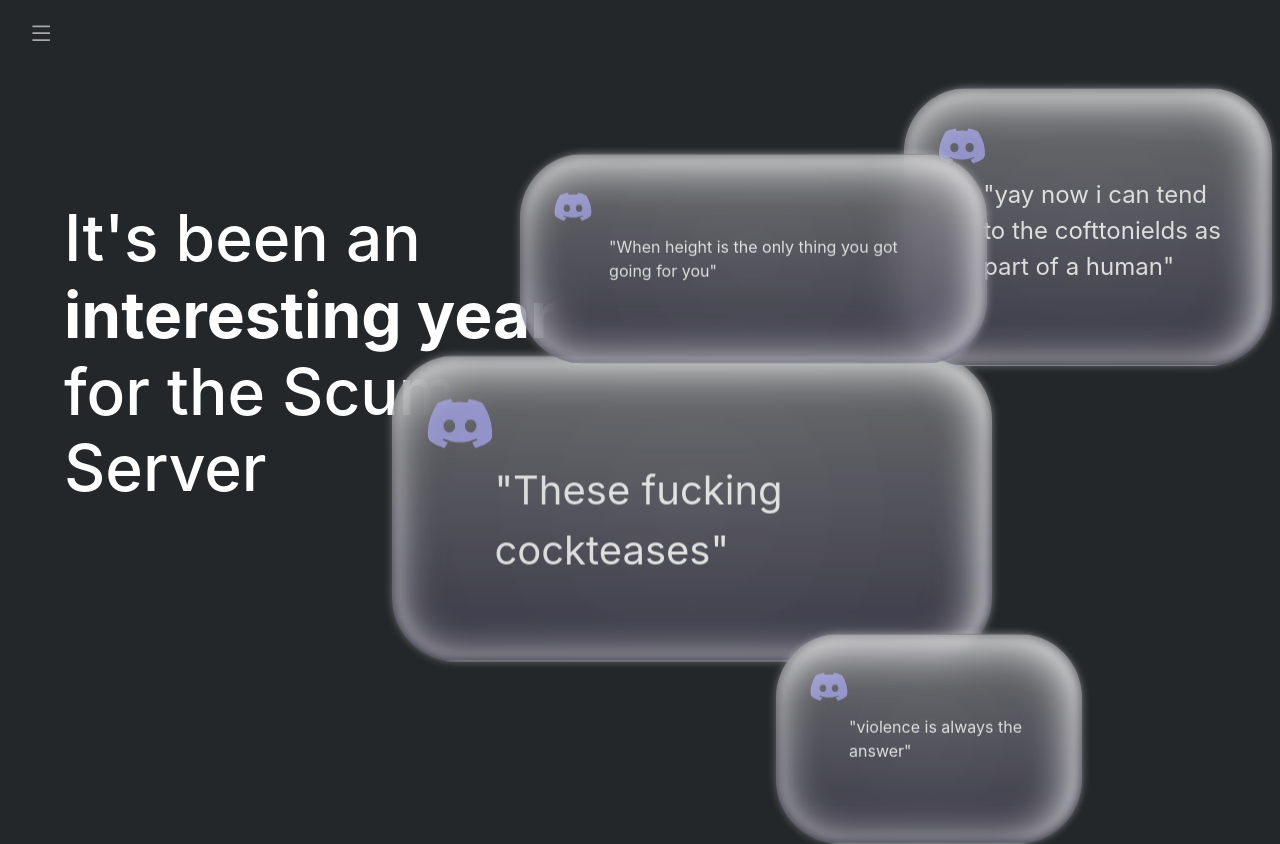
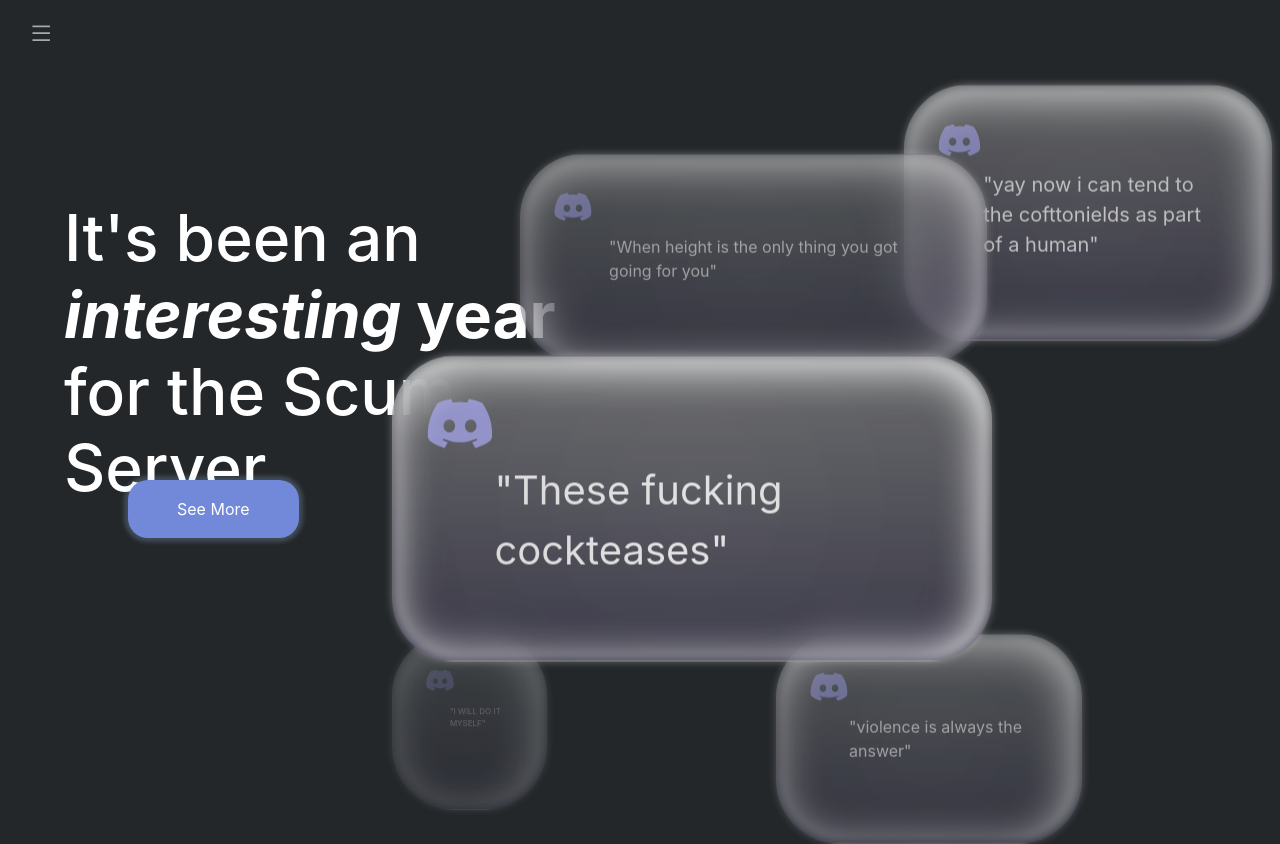
Before and after one commit to binoy-d/discord-wrapped, a React (Create React App) app in the folder client/: page / in a window 1280 px wide. Built offline with nearby package versions, Linux system fonts and the light colour scheme.

Commit message:
landing done

```diff
--- a/client/src/pages/landing/LandingPage.css
+++ b/client/src/pages/landing/LandingPage.css
@@ -69,3 +69,16 @@ background: radial-gradient(circle, rgba(105, 105, 105, 0.192) 0%, rgba(64,64,64
     color: rgba(175, 175, 250, 0.9);
     border-radius:50%;
 }
+
+.main-start-button{
+    position:absolute;
+    top:60vh;
+    left:10vw;
+    color:white;
+    background-color: var(--discord-blue-accent);
+    padding:1em;
+    padding-left:3em;
+    padding-right:3em;
+    border-radius: 20px;
+    box-shadow: 0px 0px 4px 4px rgba(180, 215, 255, 0.212);
+}
--- a/client/src/pages/landing/LandingPage.jsx
+++ b/client/src/pages/landing/LandingPage.jsx
@@ -8,7 +8,8 @@ const MessageBubble = ({ msg, x, y, scale, i}) =>
         position: "absolute",
         left: x +"vw",
         top: y +"vh",
-        animationDuration: 8/scale+"s"
+        animationDuration: 8/scale+"s",
+        opacity: scale/1.5
     }}>
         <FaDiscord size={20+scale*20} className="message-discord-icon"  />
         <p className="d-bubble-text" style={{fontSize:scale+"em"}}>"{msg}"</p>
@@ -31,14 +32,17 @@ function LandingPage() {
         <div className="LandingPage">
             <h1 className=" landing-title ">
                 It's been an <br />
-                <strong>interesting year</strong>
+                <strong> <i>interesting</i> year</strong>
                 <br /> for the {serverName} <br />
                 Server
             </h1>
-            <MessageBubble i={0} msg={messages[0]} scale={2.5} x={30} y = {45} />
-            <MessageBubble i={0} msg={messages[1]} scale={1.5} x={70} y = {10} />
+            <button className="main-start-button btn">See More</button>
+
+            <MessageBubble i={0} msg={messages[4]} scale={0.5} x={30} y = {80} />
+            <MessageBubble i={0} msg={messages[1]} scale={1.25} x={70} y = {10} />
             <MessageBubble i={0} msg={messages[2]} scale={1} x={40} y = {20} />
             <MessageBubble i={0} msg={messages[3]} scale={1} x={60} y = {80} />
+            <MessageBubble i={0} msg={messages[0]} scale={2.5} x={30} y = {45} />
 
         </div>
     );
```
